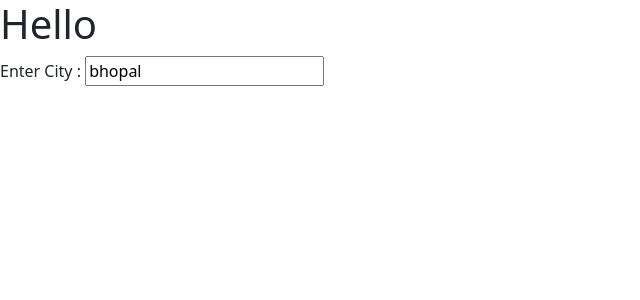
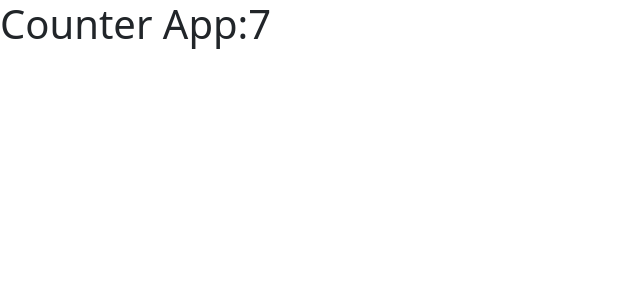
Before and after one commit to MayankPandey2611/React.js, a React (Vite) app: page / in a window 1280 px wide. Shown: the top 300 px of the page, without its empty margins (0-640 px from the left). Built offline with nearby package versions, Linux system fonts and the light colour scheme.

Commit message:
usestate and useeffect

```diff
--- a/src/App.jsx
+++ b/src/App.jsx
@@ -44,42 +44,52 @@
 // import NoPage from "./Pages/NoPage";
 
 
-import { BrowserRouter,Routes , Route } from "react-router-dom";
-import Layout from "./Layout";
-import Home from "./Pages/Home";
-import Services from "./Pages/Services"
-import Contact from "./Pages/Contact"
-import About from "./Pages/About";
-import Projects from "./Pages/Projects";
+// import { BrowserRouter,Routes , Route } from "react-router-dom";
+// import Layout from "./Layout";
+// import Home from "./Pages/Home";
+// import Services from "./Pages/Services"
+// import Contact from "./Pages/Contact"
+// import About from "./Pages/About";
+// import Projects from "./Pages/Projects";
+
+
+
+
+
+
+
+
+
+import { useState , useEffect} from "react";
 
 const App =()=>{
 
-// const myname=(nm , lm)=>{
-//   alert(`welcome ${nm} ${ lm}`)
-// }
-
-
-// const display =(e)=>{
-//   // console.log(e.type);
-//   let nm = e.target.name;
-//   let val = e.target.value;
-
-//   alert(`myname ${nm}   value  ${val}`)
-
-// }
-
-
-const handle=(e)=>{
-  let nm = e.target.name;
-  let val = e.target.value;
-  console.log({[nm]: val});
-
-}
-
+  const [myval,setVal ] = useState(0);
+useEffect(()=>{
+  setTimeout(()=>{
+    setVal(myval+1);
+  },1000)
+})
 
   return (
 
 <>
+
+
+<h1 >Counter App:{myval} </h1>
+
+
+
+
+
+
+
+
+
+
+
+
+
 
 {/* <table cellSpacing={1} border={1} cellPadding={1} align="center">
   <tr>
@@ -149,13 +159,14 @@ const handle=(e)=>{
 
 
 
-<h1>Hello</h1>
+{/* <h1>Hello</h1> */}
 {/* <button onClick={()=>{myname('mayank','pandey')}}>Click Here</button> */}
-
 {/* <button name="mayank" value="96" onClick={display}>click here</button> */}
+{/* Enter City : <input type="text" name="mycity" value="bhopal" onChange={handle}/> */}
 
 
-Enter City : <input type="text" name="mycity" value="bhopal" onChange={handle}/>
+
+
 </>
 
   )
```
